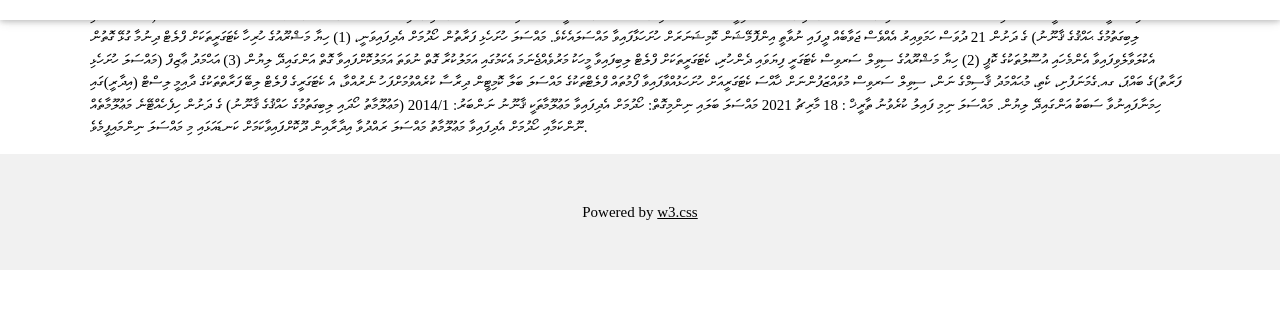
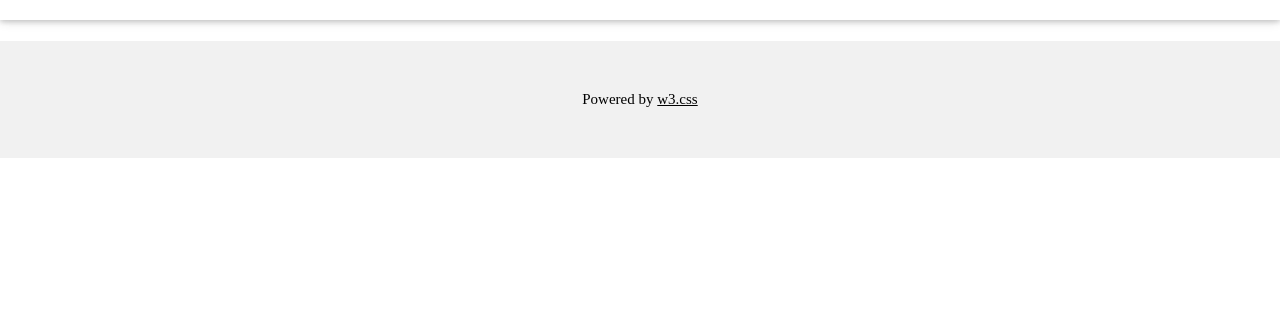
Before and after one commit to areeb-h/areeb-h.github.io, a plain HTML site: page index.html in a window 1280 px wide. Shown: the part 35-344 px from the top of the page. Drawn offline with nearby package versions, Linux system fonts and the light colour scheme.

Commit message:
Update index.html

```diff
--- a/index.html
+++ b/index.html
@@ -37,7 +37,7 @@ h1, h2, h3, h4, h5, h6 {
 <!-- Page content -->
 <div class="w3-content" style="max-width:1100px">
 
-  <p> މައްސަލަ ރަޖިސްޓްރީ ކުރެވުނު ތާރީޚް : 09 މާރިޗު 2021 މައްސަލަ ހުށަހެޅި ފަރާތް : އާޙްމަދު އާޒިފް މައްސަލަ: މިއީ، މައްސަލަ ހުށަހެޅި ފަރާތުން 11 ފެބުރުވަރީ 2021ގައި މައްސަލަ ރައްދުވާ އިދާރާއިން މަޢުލޫމާތު ހޯދުމަށް އެދުމުން، ޤާނޫނު ނަންބަރު: 2014/1 (މައުލޫމާތު ހޯދައި ލިބިގަތުމުގެ ޙައްޤުގެ ޤާނޫނު) ގެ ދަށުން 21 ދުވަސް ހަމަވިއިރު އެއްވެސް ޖަވާބެއް ދީފައި ނުވާތީ އިންފޮމޭޝަން ކޮމިޝަނަރަށް ހުށަހަޅާފައިވާ މައްސަލައެކެވެ. މައްސަލަ ހުށަހެޅި ފަރާތުން ހޯދުމަށް އެދިފައިވަނީ، (1) ހިޔާ މަޝްރޫއުގެ ހުރިހާ ކެޓަގަރީތަކަށް ފްލެޓް ދިނުމާ ގުޅޭ ގޮތުން އެކުލަވާލެވިފައިވާ އެންމެހައި އުސޫލުތަކުގެ ކޮޕީ (2) ހިޔާ މަޝްރޫއުގެ ސިވިލް ސަރވިސް ކެޓަގަރީ ފިޔަވައި ދެންހުރި، ކެޓަގަރީތަކަށް ފްލެޓް ލިބިފައިވާ މީހަކު މަރުވެއްޖެނަމަ އެކަމުގައި އަމަލުކުރާ ގޮތް ނުވަތަ އަމަލުކޮށްފައިވާ ގޮތް އަންގައިދޭ ލިޔުން (3) އަޙްމަދު ޢާޒިފް (މައްސަލަ ހުށަހެޅި ފަރާތު)ގެ ބައްޕަ، ގއ.ގެމަނަފުށި، ކެތި، މުޙައްމަދު ޤާސިމްގެ ނަން، ސިވިލް ސަރވިސް މުވައްޒަފުންނަށް ޚާއްސަ ކެޓަގަރީއަށް ހުށަހަޅުއްވާފައިވާ ފޯމުތައް ފްލެޓްތަކުގެ މައްސަލަ ބަލާ ކޮމިޓީން ދިރާސާ ކުރެއްވުމަށްފަހު ނެރުއްވާ، އެ ކެޓަގަރީގެ ފްލެޓް ލިބޭ ފަރާތްތަކުގެ ދާއިމީ ލިސްޓް (އިދާރީ)ގައި ހިމަނާފައިނުވާ ސަބަބު އަންގައިދޭ ލިޔުން. މައްސަލަ ނިމި ފައިލު ކުރެވުނު ތާރީޚް : 18 މާރިޗު 2021 މައްސަލަ ބަލައި ނިންމިގޮތް: ހޯދުމަށް އެދިފައިވާ މަޢުލޫމާތަކީ ޤާނޫނު ނަންބަރު: 2014/1 (މަޢުލޫމާތު ހޯދައި ލިބިގަތުމުގެ ހައްޤުގެ ޤާނޫނު) ގެ ދަށުން ހިފެހެއްޓޭނެ މަޢުލޫމާތެއް ނޫންކަމާއި ހޯދުމަށް އެދިފައިވާ މަޢުލޫމާތު މައްސަލަ ރައްދުވާ އިދާރާއިން ދޫކޮށްފައިވާކަމަށް ކަނޑައަޅައި މި މައްސަލަ ނިންމައިފީމެވެ.</p>
+  <p>Line</p>
 
 <!-- End page content -->
 </div>
```
